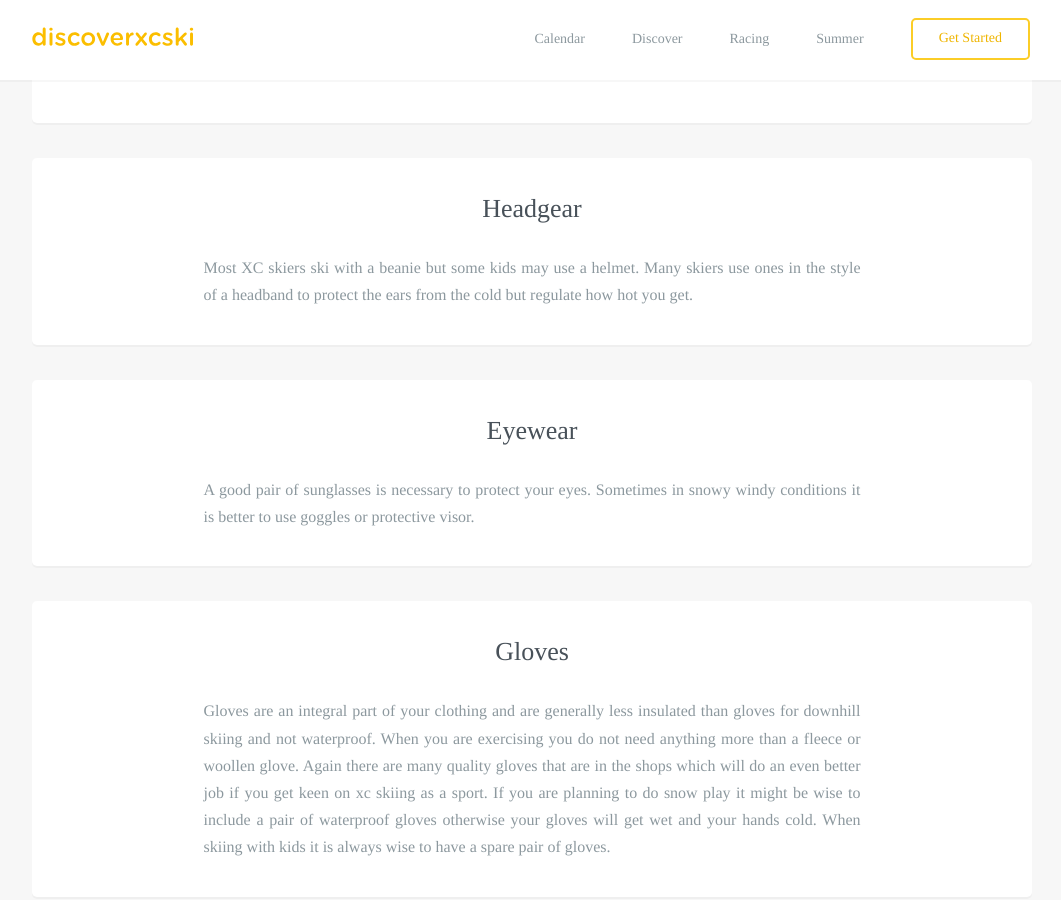
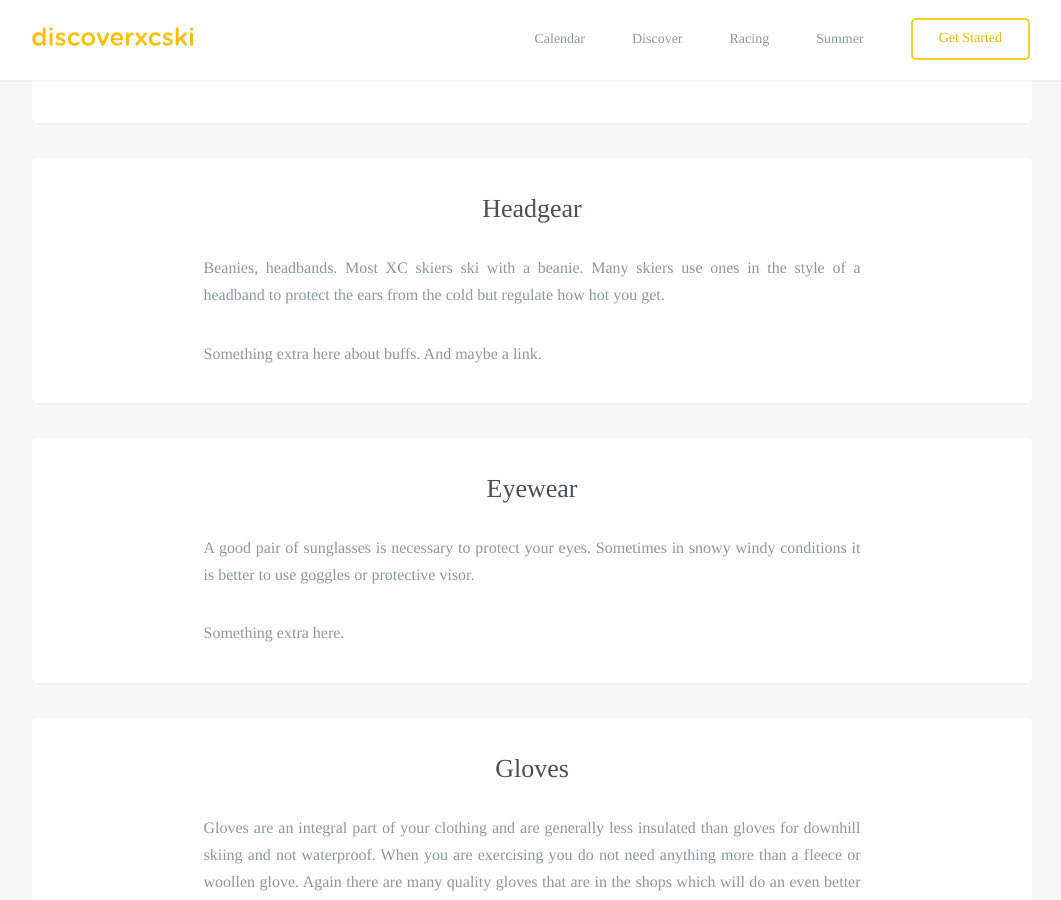
Before and after one commit to robcatto/robcatto.github.io, a Jekyll site: the page built from get-started/clothing/index.html, in a window 1280 px wide and 900 px high, scrolled down 1478 px. Shown: the whole window, without its empty margins (108-1169 px from the left). Built offline with Jekyll 4.4.1, drawn with Linux system fonts in a browser that asks for light colours; some web fonts are replaced; Markdown is read by kramdown in place of the engine named in the settings.

Commit message:
Update index.html

```diff
--- a/get-started/clothing/index.html
+++ b/get-started/clothing/index.html
@@ -62,11 +62,13 @@ layout: default
                 <section class="mobile_section">
                     <h3>Headgear</h3>
 
-                   <p class="left__aligned--p">Most XC skiers ski with a beanie but some kids may use a helmet. Many skiers use ones in the style of a headband to protect the ears from the cold but regulate how hot you get.
+                   <p class="left__aligned--p">Beanies, headbands. Most XC skiers ski with a beanie. Many skiers use ones in the style of a headband to protect the ears from the cold but regulate how hot you get.
+                   <p class="left__aligned--p">Something extra here about buffs. And maybe a link.
                     </section>
                    <section class="mobile_section">
                     <h3>Eyewear</h3>
                        <p class="left__aligned--p">A good pair of sunglasses is necessary to protect your eyes.  Sometimes in snowy windy conditions it is better to use goggles or protective visor.
+                       <p class="left__aligned--p">Something extra here.
                       </section>
 
                 <section class="mobile_section">
```
